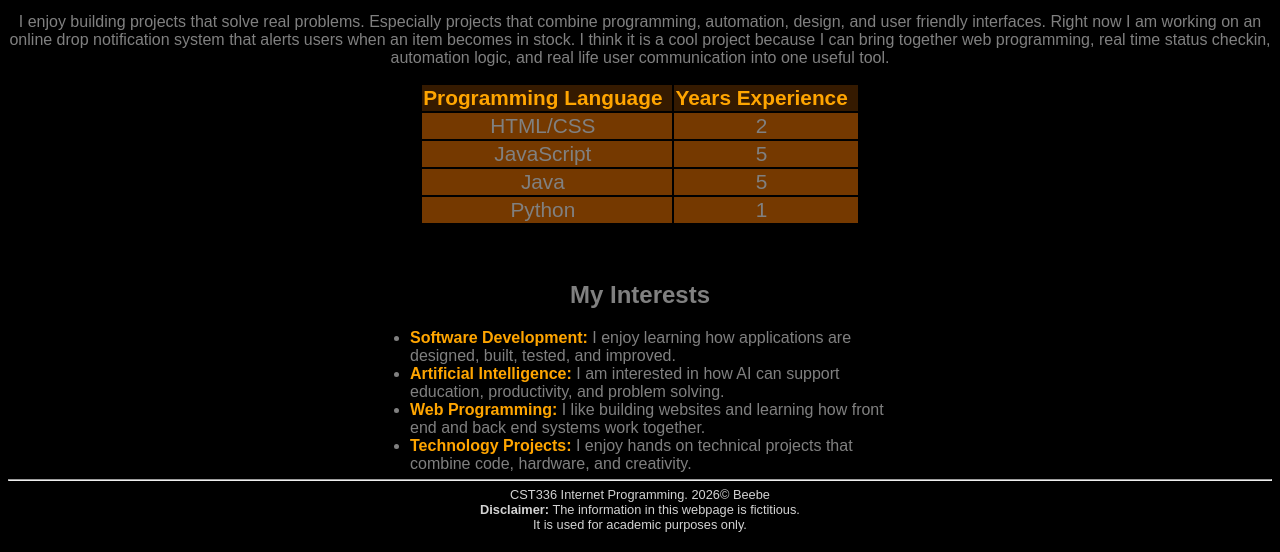
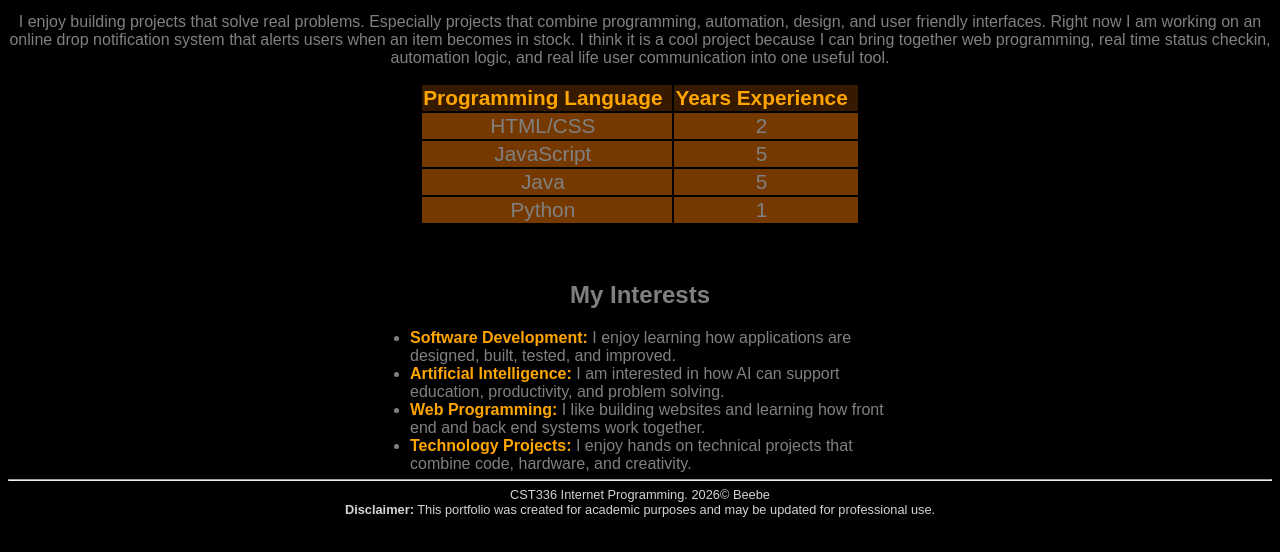
Before and after one commit to mb707/mb707.github.io, a plain HTML site: page labs/lab1/about.html in a window 1280 px wide. Shown: the part 248-800 px from the top of the page. Drawn offline with Linux system fonts and the light colour scheme.

Commit message:
footer changes

```diff
--- a/labs/lab1/about.html
+++ b/labs/lab1/about.html
@@ -83,8 +83,7 @@
     <footer>
         <hr>
         CST336 Internet Programming. 2026&copy; Beebe <br>
-        <strong>Disclaimer:</strong> The information in this webpage is fictitious. <br>
-        It is used for academic purposes only.
+        <strong>Disclaimer:</strong> This portfolio was created for academic purposes and may be updated for professional use.
     </footer>
 
 </body>
```
Also changed, not shown: labs/lab1/contact.html (+1 -2 lines), labs/lab1/index.html (+1 -2 lines).
